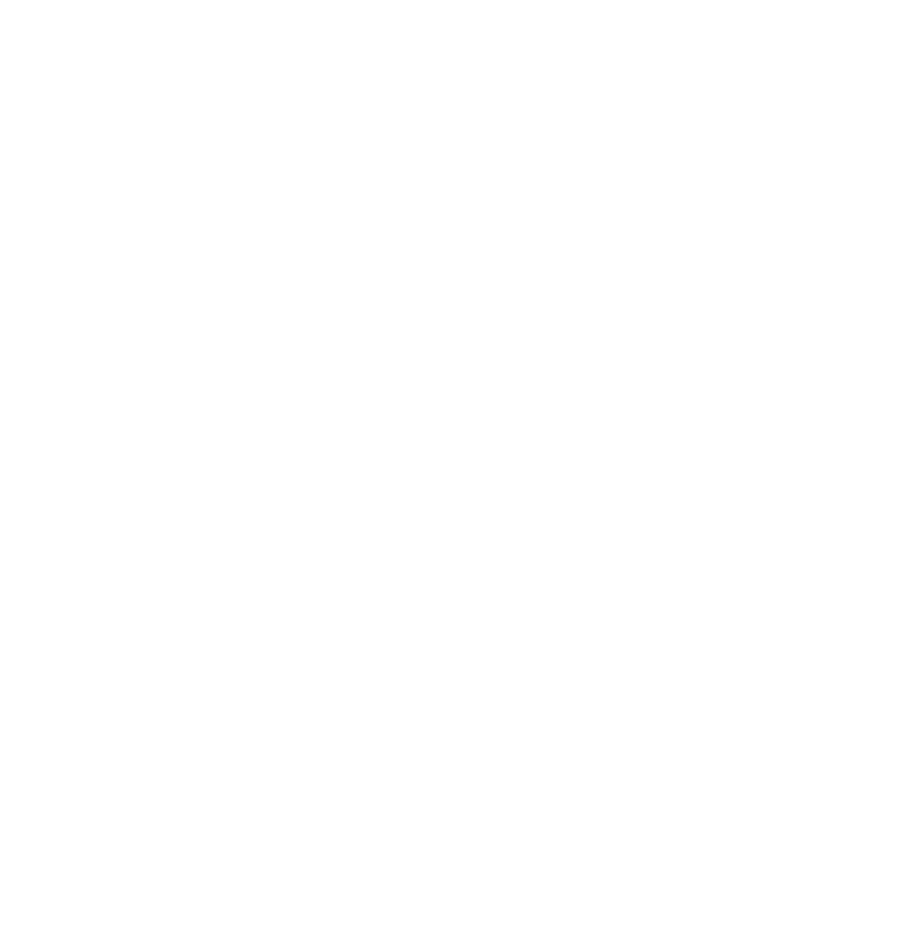
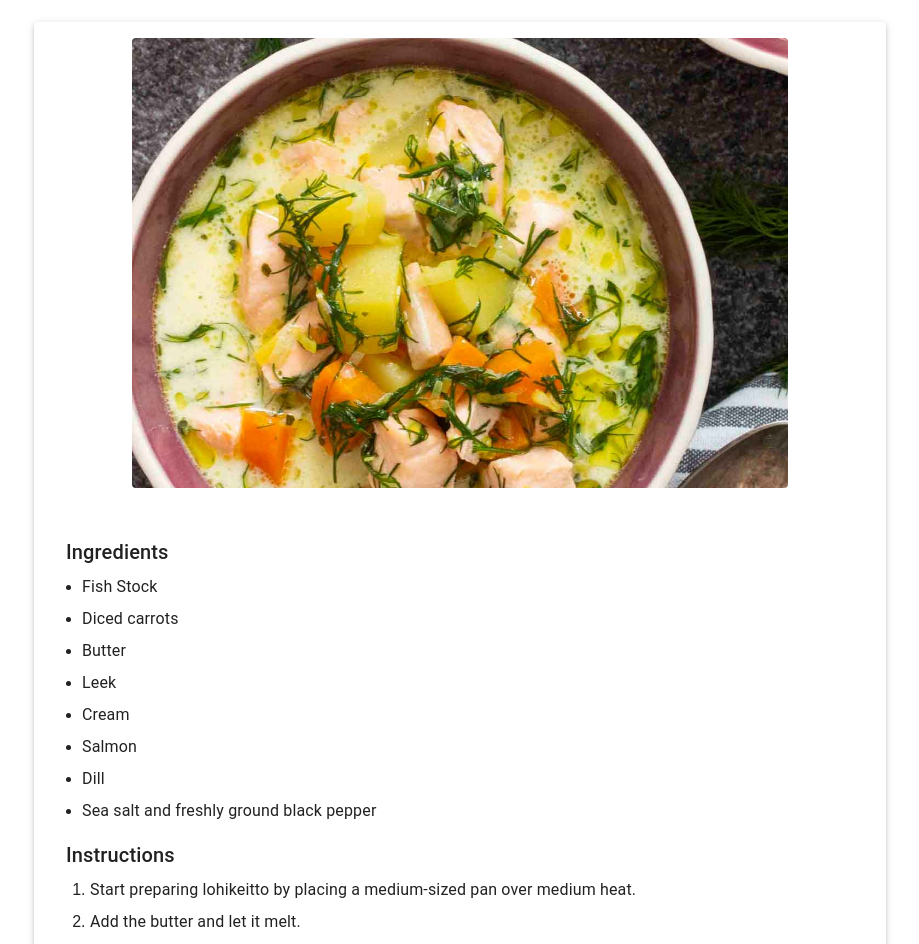
Before and after one commit to hungdojan/DesignOfWWW2024, a React (Create React App) app in the folder frontend/: page /recipe/view/1 in a window 1280 px wide. Shown: the part 148-1092 px from the top of the page, without its empty margins (180-1099 px from the left). Before the commit the page ends 800 px from the top, so only its background shows below. Built offline with nearby package versions, Linux system fonts and the light colour scheme.

Commit message:
design first static version of recipe page

```diff
--- a/frontend/src/pages/recipePage/index.jsx
+++ b/frontend/src/pages/recipePage/index.jsx
@@ -8,19 +8,132 @@ import {
   Card,
   CardContent,
   CardMedia,
-  Grid2,
+  Box,
   Button,
+  Stack,
 } from "@mui/material";
+import { MdEdit } from "react-icons/md";
 import "./recipePage.css";
-import { PiCookingPotFill } from "react-icons/pi";
-import { MdEdit } from "react-icons/md";
+import salmonImage from '../../assets/recipe/salmon.jpg';
 
 const RecipePage = () => {
   const { id } = useParams();
+
   useEffect(() => {
     document.title = "Recipe";
   }, []);
-  return <p>{id}</p>;
+
+  const recipe = {
+    title: "Salmon Soup",
+    image: salmonImage,
+    ingredients: [
+      "Fish Stock",
+      "Diced carrots",
+      "Butter",
+      "Leek",
+      "Cream",
+      "Salmon",
+      "Dill",
+      "Sea salt and freshly ground black pepper",
+    ],
+    instructions: [
+      "Start preparing lohikeitto by placing a medium-sized pan over medium heat.",
+      "Add the butter and let it melt.",
+      "Once the butter is ready, add leeks and cook until it has softened.",
+      "Add diced carrot and potatoes.",
+      "Add fish stock and cover the pot with a lid.",
+      "Adjust heat to medium-high and bring to a boil.",
+      "Adjust heat to medium-low and simmer your salmon soup until the vegetables are almost cooked.",
+      "Add the chopped salmon.",
+      "Add heavy cream and mix well.",
+      "Turn heat into medium and cover the pan with a lid.",
+      "Cook your lohikeitto for about four to five minutes.",
+      "Add salt, pepper, and dill.",
+      "Turn off the heat and cover the pan with a lid.",
+      "Keep covered for about two minutes, then transfer into bowls.",
+    ],
+  };
+
+  return (
+    <Box sx={{ display: "flex", flexDirection: "column", minHeight: "100vh" }}>
+      {/* Header should span full width */}
+      <Box sx={{ width: "100%", position: "relative" }}>
+        <Header />
+      </Box>
+
+      {/* Main Content */}
+      <Container maxWidth="md" sx={{ flex: 1, marginTop: 4 }}>
+        <Typography variant="h4" component="div" className="my-recipes-title" textAlign="center">
+          {recipe.title}
+        </Typography>
+
+        <Card sx={{ boxShadow: 3, marginTop: 4 }}>
+          {/* Recipe Image Section */}
+          <Box sx={{ display: "flex", justifyContent: "center", padding: 2 }}>
+            <CardMedia
+              component="img"
+              image={recipe.image}
+              alt={recipe.title}
+              sx={{
+                width: "80%",
+                height: { xs: 250, sm: 350, md: 450 },
+                objectFit: "cover",
+                borderRadius: 1,
+              }}
+            />
+          </Box>
+
+          {/* Recipe Content Section */}
+          <CardContent sx={{ padding: { xs: 2, sm: 3, md: 4 } }}>
+            {/* Ingredients Section */}
+            <Typography variant="h6" component="div" gutterBottom>
+              Ingredients
+            </Typography>
+            <Stack component="ul" spacing={1} sx={{ paddingLeft: 2, margin: 0 }}>
+              {recipe.ingredients.map((ingredient, index) => (
+                <Box component="li" key={index}>
+                  <Typography variant="body1">{ingredient}</Typography>
+                </Box>
+              ))}
+            </Stack>
+
+            {/* Instructions Section */}
+            <Typography variant="h6" component="div" gutterBottom sx={{ marginTop: 2 }}>
+              Instructions
+            </Typography>
+            <Stack component="ol" spacing={1} sx={{ paddingLeft: 3, margin: 0 }}>
+              {recipe.instructions.map((instruction, index) => (
+                <Box component="li" key={index}>
+                  <Typography variant="body1">{instruction}</Typography>
+                </Box>
+              ))}
+            </Stack>
+
+            {/* Edit Button */}
+            <Box sx={{ marginTop: 4, display: "flex", justifyContent: "center" }}>
+              <Button
+                variant="outlined"
+                startIcon={<MdEdit />}
+                className="edit-button"
+                sx={{
+                  fontWeight: "bold",
+                  textTransform: "none",
+                  padding: "8px 16px",
+                }}
+              >
+                Edit Recipe
+              </Button>
+            </Box>
+          </CardContent>
+        </Card>
+      </Container>
+
+      {/* Footer should span full width */}
+      <Box sx={{ width: "100%", position: "relative", marginTop: "auto" }}>
+        <Footer />
+      </Box>
+    </Box>
+  );
 };
 
 export default RecipePage;
```
